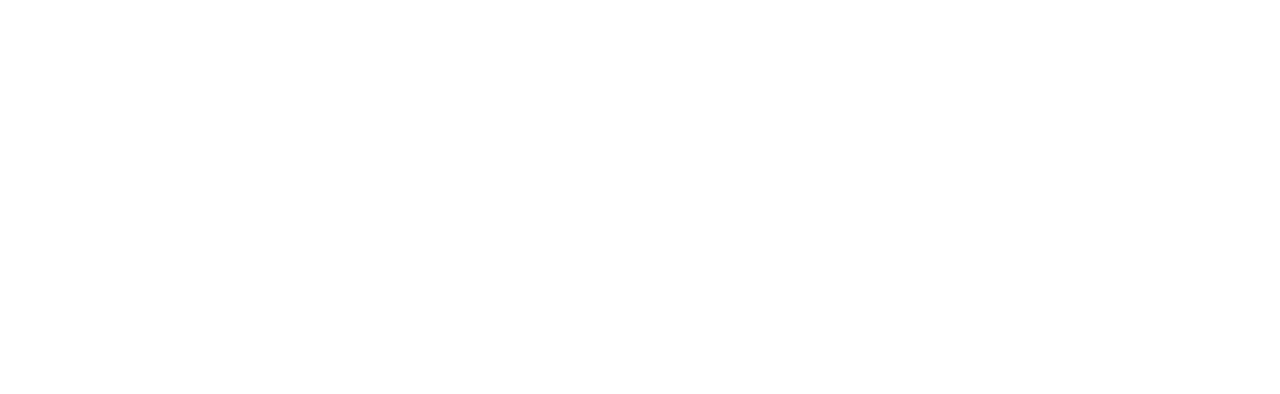
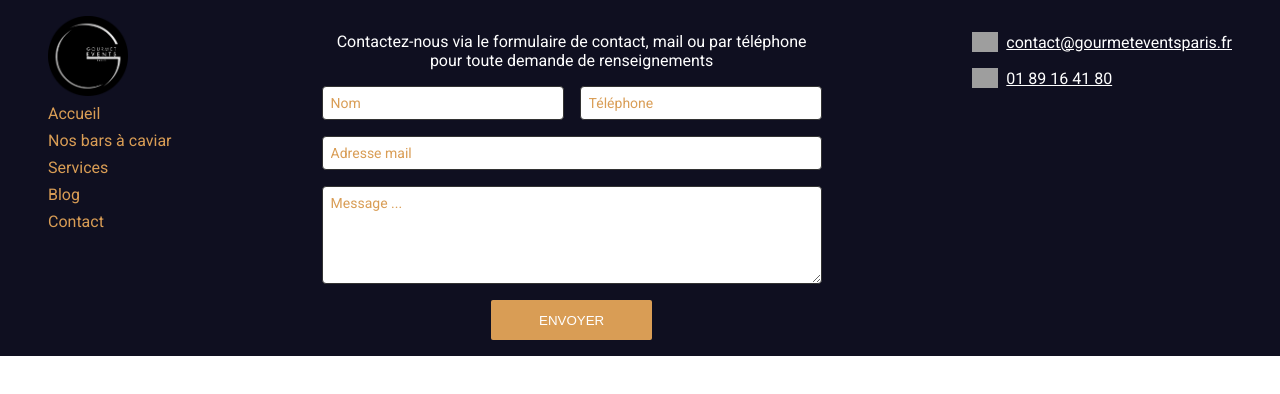
Before and after one commit to HakanAkca/ge, a Gatsby site: page /components/GenericFooter in a window 1280 px wide. Built offline with nearby package versions, Linux system fonts and the light colour scheme; Gatsby itself is replaced by a stand-in of ours; grey boxes are pictures that could not be loaded.

Commit message:
Added footer

```diff
--- a/src/pages/blog/index.tsx
+++ b/src/pages/blog/index.tsx
@@ -99,7 +99,7 @@ export default function Details() {
           spacing={{ xs: 2, md: 3 }}
           columns={{ xs: 12, sm: 12, md: 12, lg: 12, xl: 12 }}
         >
-          {Array.from(Array(6)).map((_, index) => (
+          {[...Array(6)].map((_, index) => (
             <Grid
               display="flex"
               justifyContent="center"
--- a/src/pages/components/GenericFooter.tsx
+++ b/src/pages/components/GenericFooter.tsx
@@ -8,8 +8,51 @@ import {
   Heading,
 } from "../../utils/StyledFooter";
 
+import '../../styles/GenericFooter.css';
+
 import logo from "../../images/logo.png";
+import EnvelopeIcon from '../../../assets/envelope-solid.svg';
+import PhoneIcon from '../../../assets/phone-solid.svg';
 
 export default function Footer() {
-  return <div></div>;
+  return (
+    <footer>
+      <div className="links">
+        <img src={logo} />
+        <ul>
+          <li><a href="/">Accueil</a></li>
+          <li><a href="/details">Nos bars à caviar</a></li>
+          <li><a href="/services">Services</a></li>
+          <li><a href="/blog">Blog</a></li>
+          <li><a href="/contact">Contact</a></li>
+        </ul>
+      </div>
+      <form>
+        <p>Contactez-nous via le formulaire de contact, mail ou par téléphone pour toute demande de renseignements </p>
+        <div className="input-row">
+          <input placeholder="Nom" type="text" name="name" />
+          <input placeholder="Téléphone" type="tel" name="phone" />
+        </div>
+        <div className="input-row">
+          <input placeholder="Adresse mail" type="email" name="email" />
+        </div>
+        <div className="input-row">
+          <textarea placeholder="Message ..." name="message" id="message" rows={5}></textarea>
+        </div>
+        <button type="submit">
+          Envoyer
+        </button>
+      </form>
+      <div className="contact">
+        <p>
+          <img src={EnvelopeIcon} />
+          <a href="mailto:contact@gourmeteventsparis.fr">contact@gourmeteventsparis.fr</a>
+        </p>
+        <p>
+          <img src={PhoneIcon} />
+          <a href="tel:+33189164180">01 89 16 41 80</a>
+        </p>
+      </div>
+    </footer>
+  );
 }
--- /dev/null
+++ b/src/styles/GenericFooter.css
@@ -0,0 +1,116 @@
+footer {
+  display: flex;
+  flex-direction: column;
+  background-color: #0F0F20;
+  padding: 16px;
+}
+
+@media screen and (min-width: 1024px) {
+  footer {
+    padding: 16px 48px;
+    flex-direction: row;
+    justify-content: space-between;
+  }
+
+  footer form {
+    max-width: 500px;
+  }
+}
+
+footer .links img {
+  height: 80px;
+}
+
+footer .links ul {
+  display: flex;
+  flex-direction: column;
+}
+
+footer .links a {
+  color: #D99D55;
+  display: inline-block;
+  text-decoration: none;
+  margin: 4px 0;
+}
+
+footer form {
+  color: #fff;
+  padding: 0 48px;
+  display: flex;
+  flex-direction: column;
+  text-align: center;
+}
+
+form .input-row {
+  display: flex;
+  flex-direction: column;
+}
+
+form .input-row input {
+  height: 32px;
+}
+
+form .input-row input,
+form .input-row textarea {
+  margin-bottom: 16px;
+  font-size: 14px;
+  border-radius: 4px;
+  padding: 0 8px;
+  border: solid 1px #333;
+  flex-grow: 1;
+  font-family: Roboto;
+}
+
+form .input-row textarea {
+  padding: 8px;
+}
+
+form .input-row input::placeholder,
+form .input-row textarea::placeholder {
+  color: #D99D55;
+  font-weight: 300;
+}
+
+form .input-row input:focus,
+form .input-row textarea:focus {
+  outline: none;
+}
+
+@media screen and (min-width: 768px) {
+  form .input-row {
+    flex-direction: row;
+  }
+
+  form .input-row input:not(:first-child) {
+    margin-left: 16px;
+  }
+}
+
+@media screen and (min-width: 1024px) {
+}
+
+button[type=submit] {
+  display: inline;
+  margin: auto;
+  height: 40px;
+  padding: 0 48px;
+  background-color: #D99D55;
+  color: #fff;
+  border-radius: 2px;
+  border: none;
+  text-transform: uppercase;
+}
+
+footer .contact img {
+  height: 20px;
+  margin-right: 8px;
+}
+
+footer .contact p {
+  display: flex;
+  align-items: center;
+}
+
+footer .contact a {
+  color: #fff;
+}
--- a/src/styles/Global.css
+++ b/src/styles/Global.css
@@ -1,6 +1,13 @@
 body {
   padding: 0px;
   margin: 0px;
+  font-family: 'Roboto';
+}
+
+ul {
+  list-style: none;
+  margin: 0;
+  padding: 0;
 }
 /*
 .react-multi-carousel-item {
```
Also changed, not shown: assets/envelope-solid.svg (added), assets/phone-solid.svg (added).
